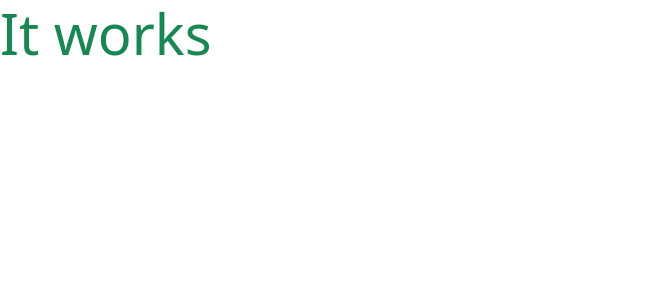
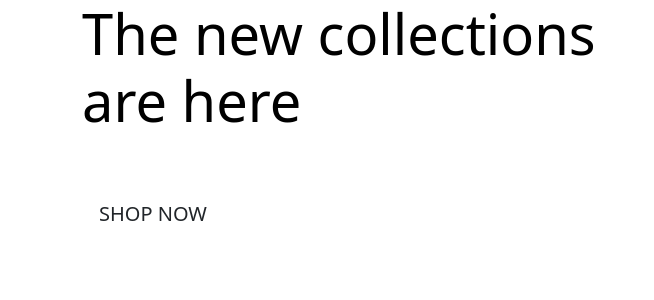
Before and after one commit to dhruv2102/boutique_ado_v1, a Django app: page / in a window 1280 px wide. Shown: the top 300 px of the page, without its empty margins (0-654 px from the left). Run offline with Django 3.2, Linux system fonts and the light colour scheme; some libraries are stand-ins or nearby versions.

Commit message:
Added home page content

```diff
--- a/home/templates/home/index.html
+++ b/home/templates/home/index.html
@@ -1,9 +1,29 @@
 {% extends "base.html" %}
 {% load static %}
 
+{% block page_header %}
+    <div class="container header-container">
+        <div class="row">
+            <div class="col"></div>
+        </div>
+    </div>
+{% endblock %}
 
 {% block content%}
 
-    <h1 class="display-4 text-success">It works</h1>
+    <div class="container h-100">
+        <div class="row h-100">
+            <div class="col-7 col-md-6 my-auto">
+                <h1 class="logo-font display-4 text-black">
+                    The new collections are here
+                </h1>
+                <div class="my-5">
+                    <a class="shop-now-button btn btn-lg rounded-0 text-uppercase py-3" href="#">Shop Now</a>
+                </div>
+
+            </div>
+
+        </div>
+    </div>
 
 {% endblock%}
```
